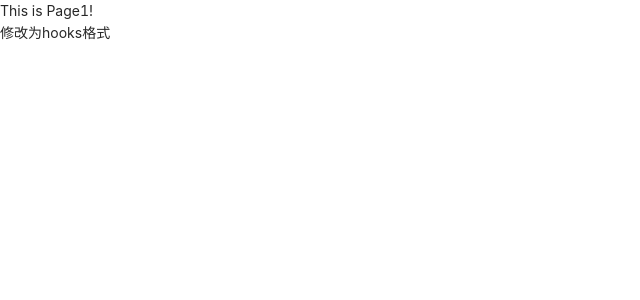
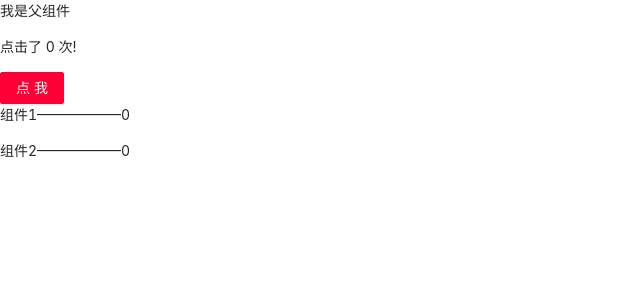
Before and after one commit to icdong/r-icdong, a React (Create React App) app: page /page1 in a window 1280 px wide. Shown: the top 300 px of the page, without its empty margins (0-640 px from the left). Built offline with nearby package versions, Linux system fonts and the light colour scheme.

Commit message:
增加hooks组件传参方式

```diff
--- a/src/pages/home/Home.js
+++ b/src/pages/home/Home.js
@@ -3,12 +3,13 @@
  * @Author: Daito Chai
  * @Date: 2020-12-16 20:57:17
  * @LastEditors: Daito Chai
- * @LastEditTime: 2021-03-16 16:35:32
+ * @LastEditTime: 2021-03-16 21:23:15
  */
 import React, { Component } from 'react'
 import { Link } from 'react-router-dom';
 import { Button } from 'antd';
 import { connect } from 'react-redux'
+import './Home.less'
 
 import { mapStateToProps, mapDispatchToProps } from '../../store/actions/counterAction'
 class Counter extends Component {
@@ -43,7 +44,7 @@ class Home extends React.Component {
 
     render() {
         return (
-            <div>
+            <div className="home">
                 <div>This is Home!</div>
                 <Button type="primary"
                     onClick={() => { this.pushRoute('/game') }}>
--- a/src/pages/home/Home.less
+++ b/src/pages/home/Home.less
@@ -0,0 +1,3 @@
+.home {
+	text-align: center;
+}
--- a/src/pages/page/Page1.js
+++ b/src/pages/page/Page1.js
@@ -1,16 +1,53 @@
 /*
- * @Description: 修改为hooks格式
+ * @Description: useContext方式传参，组件Navbar和Messages，它们之间共享状态
  * @Author: Daito Chai
  * @Date: 2021-03-12 14:57:18
  * @LastEditors: Daito Chai
- * @LastEditTime: 2021-03-16 09:49:18
+ * @LastEditTime: 2021-03-16 21:59:24
  */
+
+import React, { useContext, useState } from "react";
+import { Button } from 'antd';
+
+const TestContext = React.createContext({});
+
+const Navbar = () => {
+    const { count } = useContext(TestContext)
+
+    return (
+        <div className="navbar">
+            <p>组件1——————{count}</p>
+        </div>
+    )
+}
+
+const Messages = () => {
+    const { count } = useContext(TestContext)
+
+    return (
+        <div className="messages">
+            <p>组件2——————{count}</p>
+        </div>
+    )
+}
+
 const Page1 = () => {
+    const [count, setCount] = useState(0);
+
     return (
-        <div>
-            <div>This is Page1!</div>
-            <div>修改为hooks格式</div>
-        </div>
+        <TestContext.Provider
+            value={{
+                count: count,
+            }}
+        >
+            <div className="test">
+                <p> 我是父组件</p>
+                <p>点击了 {count} 次!</p>
+                <Button type="primary" onClick={() => { setCount(count + 1); }}>点我</Button>
+                <Navbar />
+                <Messages />
+            </div>
+        </TestContext.Provider>
     );
 }
 
```
Also changed, not shown: 1 other file (tests, documents, lock files or other folders).
